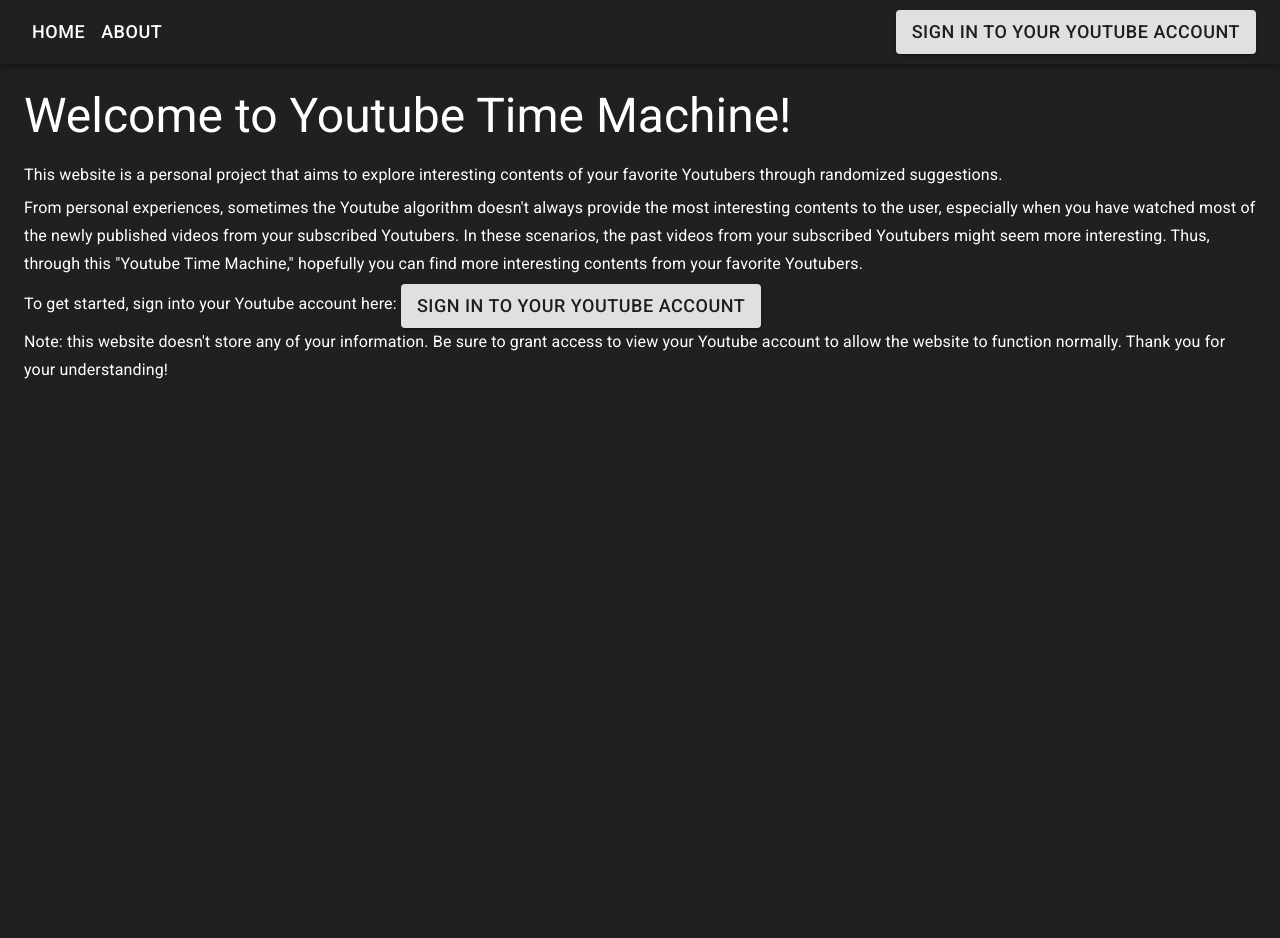
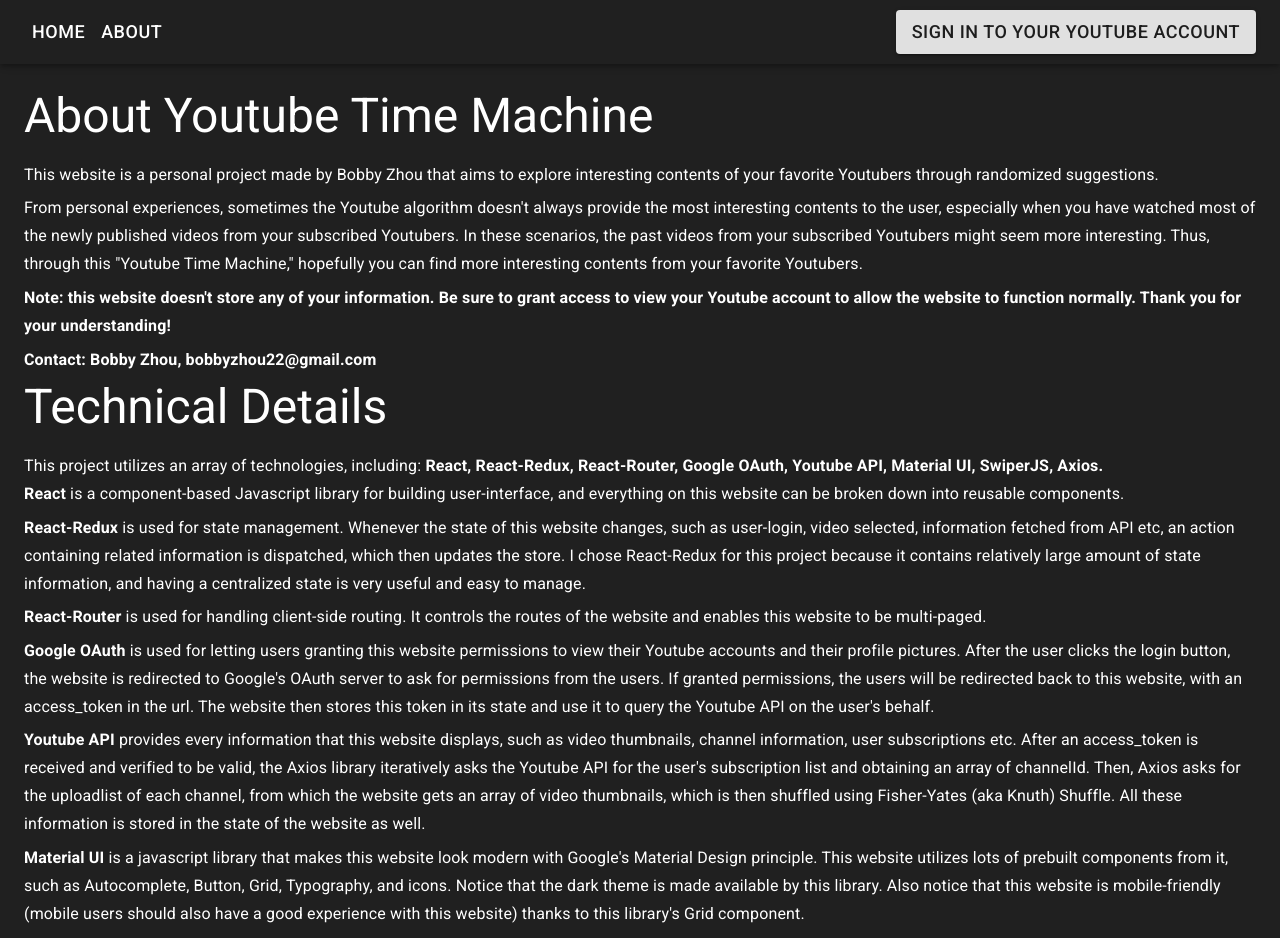
Before and after one commit to Reflectrr/Youtube-Time-Machine, a React (Create React App) app: page /about in a window 1280 px wide. Shown: the top 938 px of the page. Before the commit the page ends 800 px from the top, so only its background shows below. Built offline with nearby package versions, Linux system fonts and the light colour scheme.

Commit message:
added about page

```diff
--- a/src/components/utils/Routing.js
+++ b/src/components/utils/Routing.js
@@ -1,10 +1,14 @@
 import React from "react";
 import { Switch, Route } from "react-router-dom";
 import HomePageView from "../../pages/HomePageView";
+import AboutPageView from "../../pages/AboutPageView";
 
 const Routing = () => {
   return (
     <Switch>
+      <Route path="/about">
+        <AboutPageView />
+      </Route>
       <Route path="/">
         <HomePageView />
       </Route>
--- /dev/null
+++ b/src/pages/AboutPageView.js
@@ -0,0 +1,186 @@
+import React from "react";
+import { useSelector } from "react-redux";
+import SectionRow from "../components/SectionRow";
+import FeaturingSection from "../components/FeaturingSection";
+import { Typography, Button } from "@material-ui/core";
+import { useStyles } from "../style";
+
+const AboutPageView = () => {
+  const classes = useStyles();
+  const channels = useSelector((state) => state.channels);
+  const user = useSelector((state) => state.user);
+  const selectedChannel = channels.selectedChannel;
+  const selectedVideo = channels.selectedVideo;
+
+  const SectionRows = channels.homepage.map((channel, index) => {
+    return (
+      <SectionRow
+        channel={channel}
+        key={`sectionRow-${channel.channelId}-${index}`}
+      />
+    );
+  });
+
+  return (
+    <div>
+      <React.Fragment>
+        <Typography variant="h3" gutterBottom>
+          About Youtube Time Machine
+        </Typography>
+        <Typography variant="subtitle1" gutterBottom>
+          This website is a personal project made by Bobby Zhou that aims to
+          explore interesting contents of your favorite Youtubers through
+          randomized suggestions.
+        </Typography>
+        <Typography variant="subtitle1" gutterBottom>
+          From personal experiences, sometimes the Youtube algorithm doesn't
+          always provide the most interesting contents to the user, especially
+          when you have watched most of the newly published videos from your
+          subscribed Youtubers. In these scenarios, the past videos from your
+          subscribed Youtubers might seem more interesting. Thus, through this
+          "Youtube Time Machine," hopefully you can find more interesting
+          contents from your favorite Youtubers.
+        </Typography>
+        <Typography
+          variant="subtitle1"
+          style={{ fontWeight: 600 }}
+          gutterBottom
+        >
+          Note: this website doesn't store any of your information. Be sure to
+          grant access to view your Youtube account to allow the website to
+          function normally. Thank you for your understanding!
+        </Typography>
+        <Typography
+          variant="subtitle1"
+          style={{ fontWeight: 600 }}
+          gutterBottom
+        >
+          Contact: Bobby Zhou, bobbyzhou22@gmail.com
+        </Typography>
+        <Typography variant="h3" gutterBottom>
+          Technical Details
+        </Typography>
+        <Typography variant="subtitle1" component="span" gutterBottom>
+          This project utilizes an array of technologies, including:{" "}
+          <Typography
+            variant="subtitle1"
+            component="span"
+            style={{ fontWeight: 600 }}
+            gutterBottom
+          >
+            React, React-Redux, React-Router, Google OAuth, Youtube API,
+            Material UI, SwiperJS, Axios.
+          </Typography>{" "}
+        </Typography>
+        <Typography variant="subtitle1" gutterBottom>
+          <Typography
+            variant="subtitle1"
+            component="span"
+            style={{ fontWeight: 600 }}
+            gutterBottom
+          >
+            React
+          </Typography>{" "}
+          is a component-based Javascript library for building user-interface,
+          and everything on this website can be broken down into reusable
+          components.
+        </Typography>
+        <Typography variant="subtitle1" gutterBottom>
+          <Typography
+            variant="subtitle1"
+            component="span"
+            style={{ fontWeight: 600 }}
+            gutterBottom
+          >
+            React-Redux
+          </Typography>{" "}
+          is used for state management. Whenever the state of this website
+          changes, such as user-login, video selected, information fetched from
+          API etc, an action containing related information is dispatched, which
+          then updates the store. I chose React-Redux for this project because
+          it contains relatively large amount of state information, and having a
+          centralized state is very useful and easy to manage.
+        </Typography>
+        <Typography variant="subtitle1" gutterBottom>
+          <Typography
+            variant="subtitle1"
+            component="span"
+            style={{ fontWeight: 600 }}
+            gutterBottom
+          >
+            React-Router
+          </Typography>{" "}
+          is used for handling client-side routing. It controls the routes of
+          the website and enables this website to be multi-paged.
+        </Typography>
+        <Typography variant="subtitle1" gutterBottom>
+          <Typography
+            variant="subtitle1"
+            component="span"
+            style={{ fontWeight: 600 }}
+            gutterBottom
+          >
+            Google OAuth
+          </Typography>{" "}
+          is used for letting users granting this website permissions to view
+          their Youtube accounts and their profile pictures. After the user
+          clicks the login button, the website is redirected to Google's OAuth
+          server to ask for permissions from the users. If granted permissions,
+          the users will be redirected back to this website, with an
+          access_token in the url. The website then stores this token in its
+          state and use it to query the Youtube API on the user's behalf.
+        </Typography>
+        <Typography variant="subtitle1" gutterBottom>
+          <Typography
+            variant="subtitle1"
+            component="span"
+            style={{ fontWeight: 600 }}
+            gutterBottom
+          >
+            Youtube API
+          </Typography>{" "}
+          provides every information that this website displays, such as video
+          thumbnails, channel information, user subscriptions etc. After an
+          access_token is received and verified to be valid, the Axios library
+          iteratively asks the Youtube API for the user's subscription list and
+          obtaining an array of channelId. Then, Axios asks for the uploadlist
+          of each channel, from which the website gets an array of video
+          thumbnails, which is then shuffled using Fisher-Yates (aka Knuth)
+          Shuffle. All these information is stored in the state of the website
+          as well.
+        </Typography>
+        <Typography variant="subtitle1" gutterBottom>
+          <Typography
+            variant="subtitle1"
+            component="span"
+            style={{ fontWeight: 600 }}
+            gutterBottom
+          >
+            Material UI
+          </Typography>{" "}
+          is a javascript library that makes this website look modern with
+          Google's Material Design principle. This website utilizes lots of
+          prebuilt components from it, such as Autocomplete, Button, Grid,
+          Typography, and icons. Notice that the dark theme is made available by
+          this library. Also notice that this website is mobile-friendly (mobile
+          users should also have a good experience with this website) thanks to
+          this library's Grid component.
+        </Typography>
+        <Typography variant="subtitle1" gutterBottom>
+          <Typography
+            variant="subtitle1"
+            component="span"
+            style={{ fontWeight: 600 }}
+            gutterBottom
+          >
+            SwiperJS
+          </Typography>{" "}
+          is a modern mobile touch slider. It allows the users to have good
+          experiences swiping through the video thumbnails on all platforms.
+        </Typography>
+      </React.Fragment>
+    </div>
+  );
+};
+
+export default AboutPageView;
--- a/src/pages/HomePageView.js
+++ b/src/pages/HomePageView.js
@@ -36,15 +36,6 @@
             This website is a personal project that aims to explore interesting
             contents of your favorite Youtubers through randomized suggestions.
           </Typography>
-          <Typography variant="subtitle1" gutterBottom>
-            From personal experiences, sometimes the Youtube algorithm doesn't
-            always provide the most interesting contents to the user, especially
-            when you have watched most of the newly published videos from your
-            subscribed Youtubers. In these scenarios, the past videos from your
-            subscribed Youtubers might seem more interesting. Thus, through this
-            "Youtube Time Machine," hopefully you can find more interesting
-            contents from your favorite Youtubers.
-          </Typography>
           <Typography variant="subtitle1" component="span" gutterBottom>
             To get started, sign into your Youtube account here:{" "}
           </Typography>
```
Also changed, not shown: package.json (+2 -6 lines), 1 other file (tests, documents, lock files or other folders).
